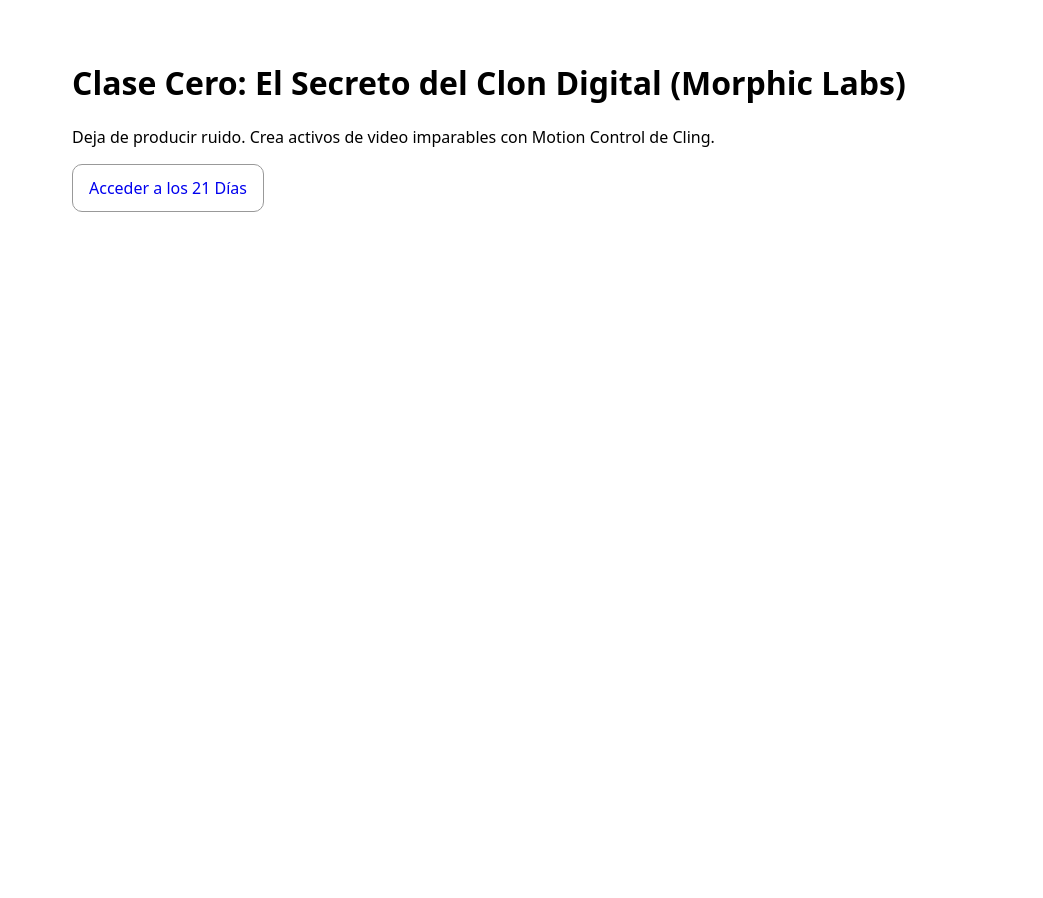
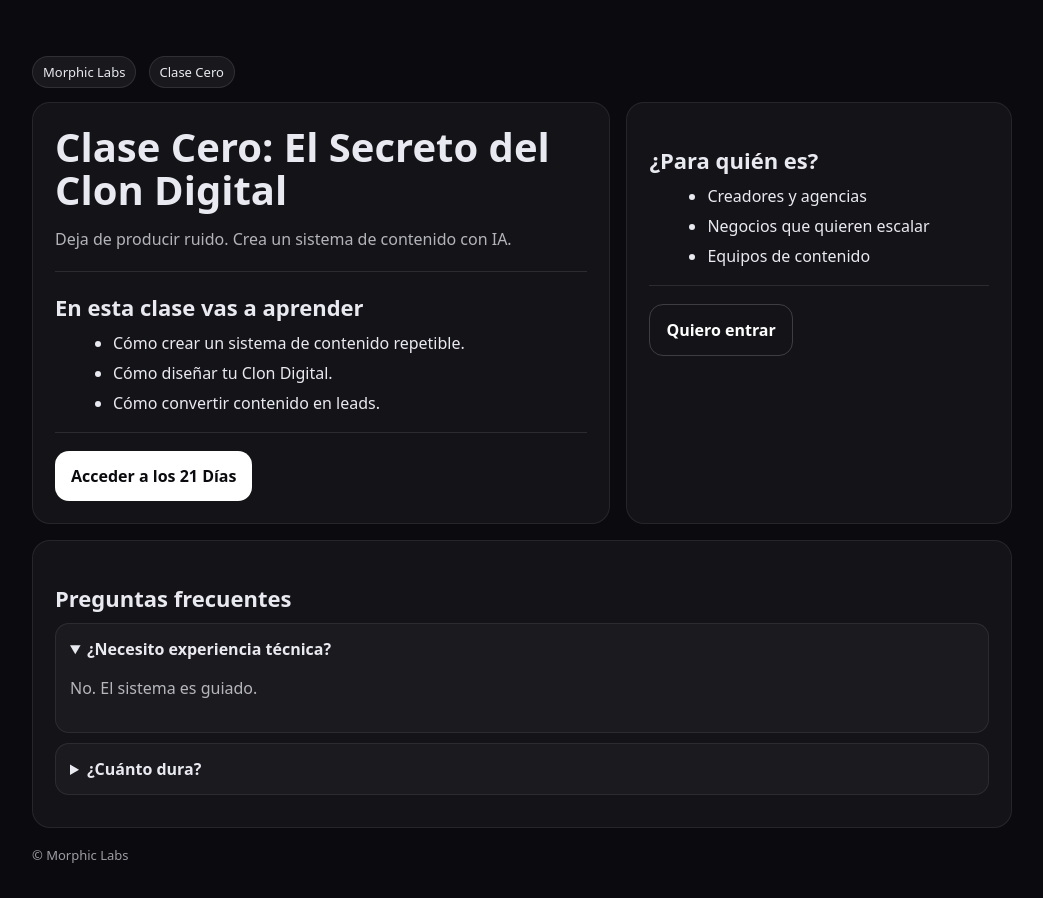
Before and after one commit to durang/morphic-landings, a plain HTML site: page public/landings/clase-cero-clon-digital/index.html in a window 1280 px wide. Shown: the whole page, without its empty margins (118-1161 px from the left). Before the commit the page ends 800 px from the top, so only its background shows below. Drawn offline with Linux system fonts and the light colour scheme.

Commit message:
feat: landing clase-cero-clon-digital

```diff
--- a/public/landings/clase-cero-clon-digital/index.html
+++ b/public/landings/clase-cero-clon-digital/index.html
@@ -3,15 +3,80 @@
 <head>
   <meta charset="UTF-8" />
   <meta name="viewport" content="width=device-width, initial-scale=1.0" />
-  <title>Clase Cero: El Secreto del Clon Digital (Morphic Labs)</title>
+  <title>Clase Cero: El Secreto del Clon Digital</title>
+  <style>
+    body{font-family:system-ui,-apple-system,Segoe UI,Roboto,Arial;margin:0;background:#0b0b0f;color:#e9e9f1}
+    .wrap{max-width:980px;margin:0 auto;padding:56px 20px}
+    .card{background:rgba(255,255,255,.04);border:1px solid rgba(255,255,255,.08);border-radius:18px;padding:22px}
+    .grid{display:grid;gap:16px}
+    @media(min-width:900px){.grid2{grid-template-columns:1.2fr .8fr}}
+    h1{font-size:40px;line-height:1.08;margin:0 0 10px}
+    h2{font-size:22px;margin:20px 0 10px}
+    p{opacity:.9;line-height:1.6}
+    .muted{opacity:.75}
+    .pill{display:inline-block;padding:6px 10px;border-radius:999px;background:rgba(255,255,255,.06);border:1px solid rgba(255,255,255,.10);font-size:13px;margin-right:8px}
+    .btn{display:inline-block;padding:14px 16px;border-radius:14px;background:#fff;color:#0b0b0f;text-decoration:none;font-weight:700}
+    .btn2{display:inline-block;padding:14px 16px;border-radius:14px;background:transparent;color:#fff;text-decoration:none;border:1px solid rgba(255,255,255,.18);font-weight:700}
+    ul{margin:10px 0 0 18px}
+    li{margin:8px 0}
+    .hr{height:1px;background:rgba(255,255,255,.10);margin:18px 0}
+    .faq details{background:rgba(255,255,255,.03);border:1px solid rgba(255,255,255,.08);border-radius:14px;padding:14px;margin:10px 0}
+    .faq summary{cursor:pointer;font-weight:700}
+    .footer{opacity:.65;font-size:13px;margin-top:18px}
+  </style>
 </head>
-<body style="font-family: system-ui; padding: 40px; max-width: 900px; margin: 0 auto;">
-  <h1>Clase Cero: El Secreto del Clon Digital (Morphic Labs)</h1>
-  <p>Deja de producir ruido. Crea activos de video imparables con Motion Control de Cling.</p>
-  <p>
-    <a href="[LINK_DE_INSCRIPCION_AQUI]" style="display:inline-block;padding:12px 16px;border:1px solid #999;border-radius:10px;text-decoration:none;">
-      Acceder a los 21 Días
-    </a>
-  </p>
+<body>
+  <div class="wrap">
+
+    <span class="pill">Morphic Labs</span>
+    <span class="pill">Clase Cero</span>
+
+    <div class="grid grid2" style="margin-top:14px">
+      <div class="card">
+        <h1>Clase Cero: El Secreto del Clon Digital</h1>
+        <p class="muted">Deja de producir ruido. Crea un sistema de contenido con IA.</p>
+
+        <div class="hr"></div>
+
+        <h2>En esta clase vas a aprender</h2>
+        <ul>
+          <li>Cómo crear un sistema de contenido repetible.</li>
+          <li>Cómo diseñar tu Clon Digital.</li>
+          <li>Cómo convertir contenido en leads.</li>
+        </ul>
+
+        <div class="hr"></div>
+
+        <a class="btn" href="https://morphic-landings.vercel.app/#pago-placeholder">Acceder a los 21 Días</a>
+      </div>
+
+      <div class="card">
+        <h2>¿Para quién es?</h2>
+        <ul>
+          <li>Creadores y agencias</li>
+          <li>Negocios que quieren escalar</li>
+          <li>Equipos de contenido</li>
+        </ul>
+
+        <div class="hr"></div>
+
+        <a class="btn2" href="https://morphic-landings.vercel.app/#pago-placeholder">Quiero entrar</a>
+      </div>
+    </div>
+
+    <div class="card faq" style="margin-top:16px">
+      <h2>Preguntas frecuentes</h2>
+      <details open>
+        <summary>¿Necesito experiencia técnica?</summary>
+        <p class="muted">No. El sistema es guiado.</p>
+      </details>
+      <details>
+        <summary>¿Cuánto dura?</summary>
+        <p class="muted">21 días prácticos.</p>
+      </details>
+    </div>
+
+    <div class="footer">© Morphic Labs</div>
+  </div>
 </body>
 </html>
```
